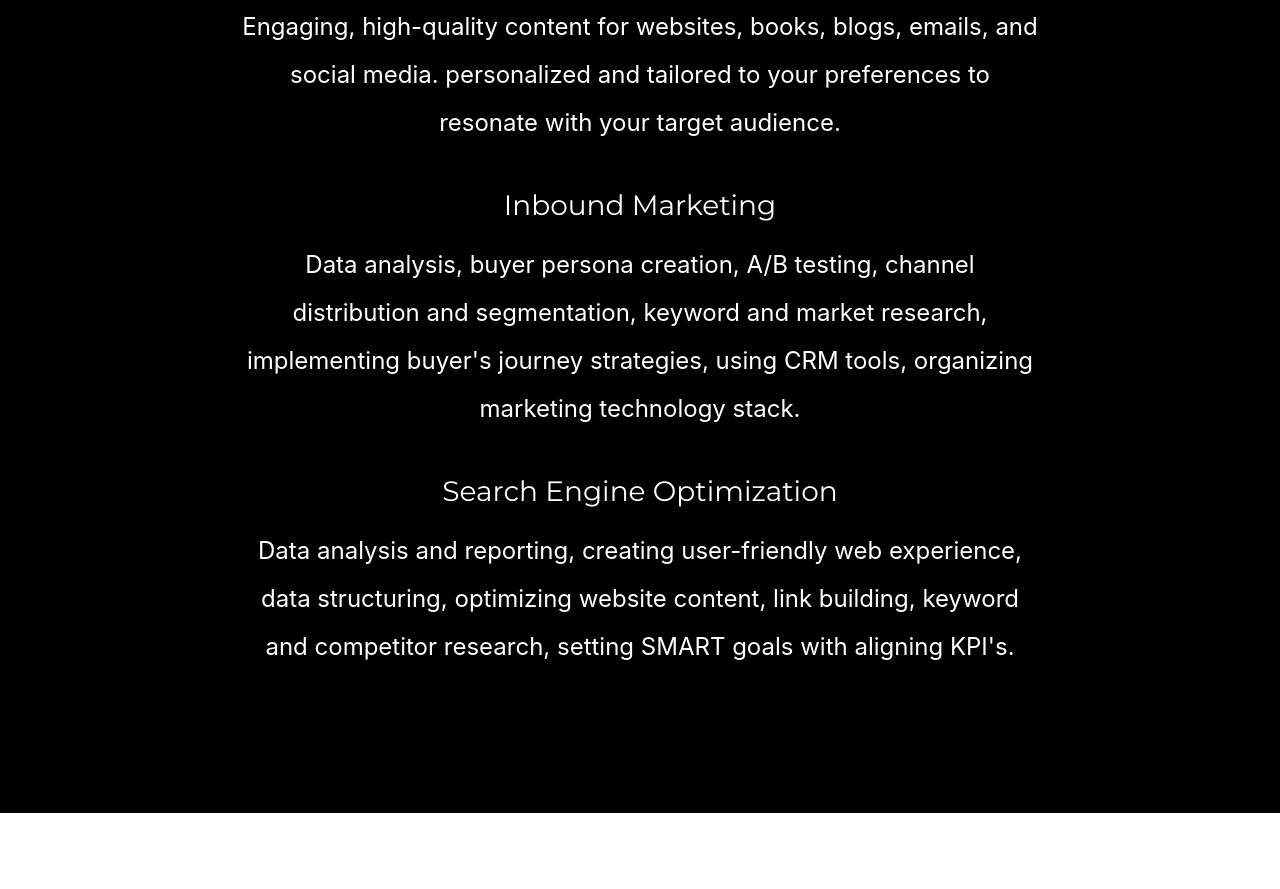
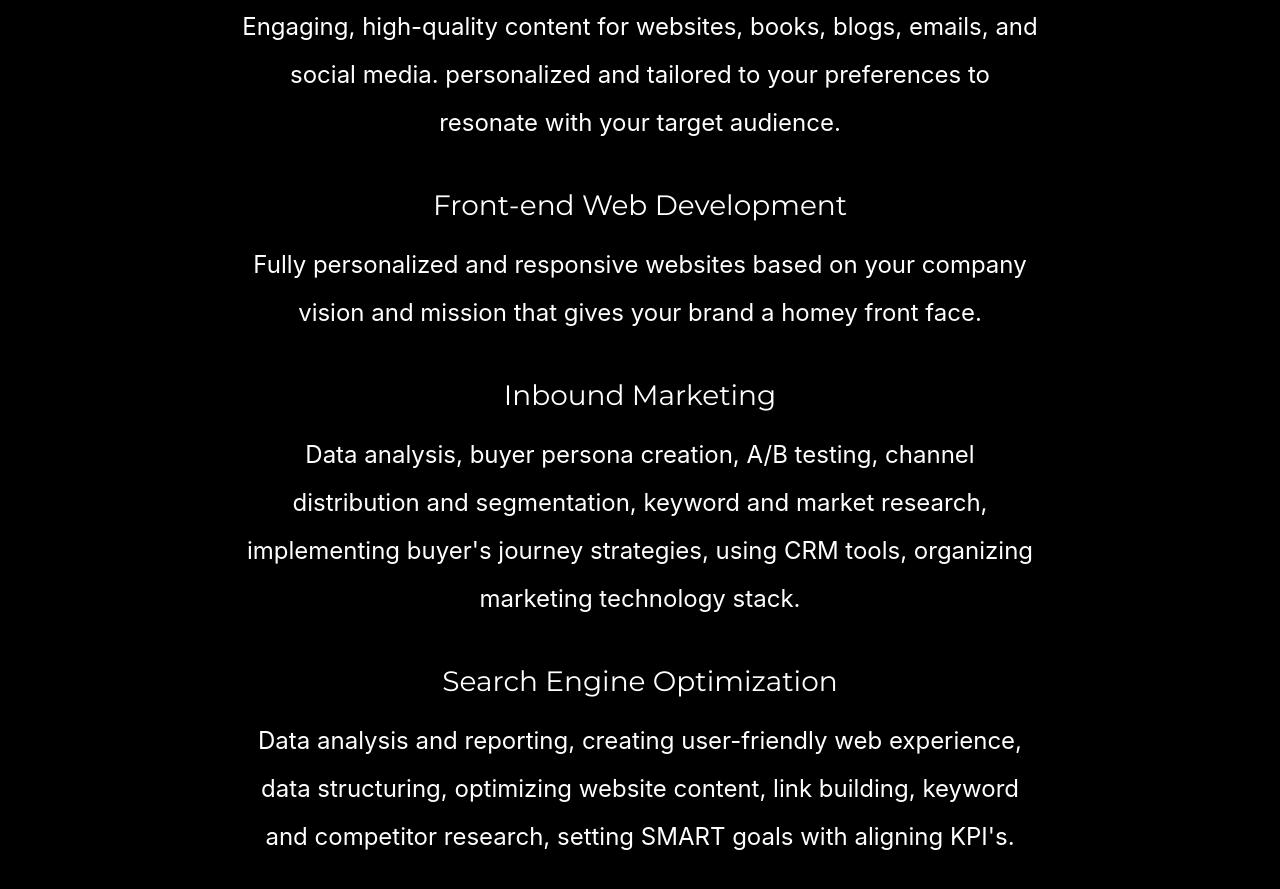
Before and after one commit to jeffinjaison/My-Site, a plain HTML site: page index.html in a window 1280 px wide. Shown: the part 1819-2708 px from the top of the page. Drawn offline with nearby package versions, Linux system fonts and the light colour scheme.

Commit message:
added front-end skill to list of skills

```diff
--- a/index.html
+++ b/index.html
@@ -83,6 +83,10 @@
       <h3 class="skill-1 Montserrat center lineh-2 white">Content Writing & Copywriting</h3>
       <p class="p2 center size125rem lineh-2 white">Engaging, high-quality content for websites, books, blogs, emails, and social media. personalized and tailored to your preferences to resonate with your target audience.</p>
     </div>
+    <div class="skill-row-4">
+      <h3 class="skill-4 Montserrat center lineh-2 white">Front-end Web Development</h3>
+      <p class="p2 center size125rem lineh-2 white">Fully personalized and responsive websites based on your company vision and mission that gives your brand a homey front face.</p>
+    </div>
     <div class="skill-row-2">
       <h3 class="skill-2 Montserrat center lineh-2 white">Inbound Marketing</h3>
       <p class="p2 center size125rem lineh-2 white">Data analysis, buyer persona creation, A/B testing, channel distribution and segmentation, keyword and market research, implementing buyer's journey strategies, using CRM tools, organizing marketing technology stack.</p>
@@ -92,6 +96,7 @@
       <p class="p2 center size125rem lineh-2 white">Data analysis and reporting, creating user-friendly web experience, data structuring, optimizing website content, link building, keyword and competitor research, setting SMART goals with aligning KPI's.</p>
     </div>
   </div>
+
 
 <div class="box-s transparent">
   <div class="contact-me center" id="contact-me">
```
